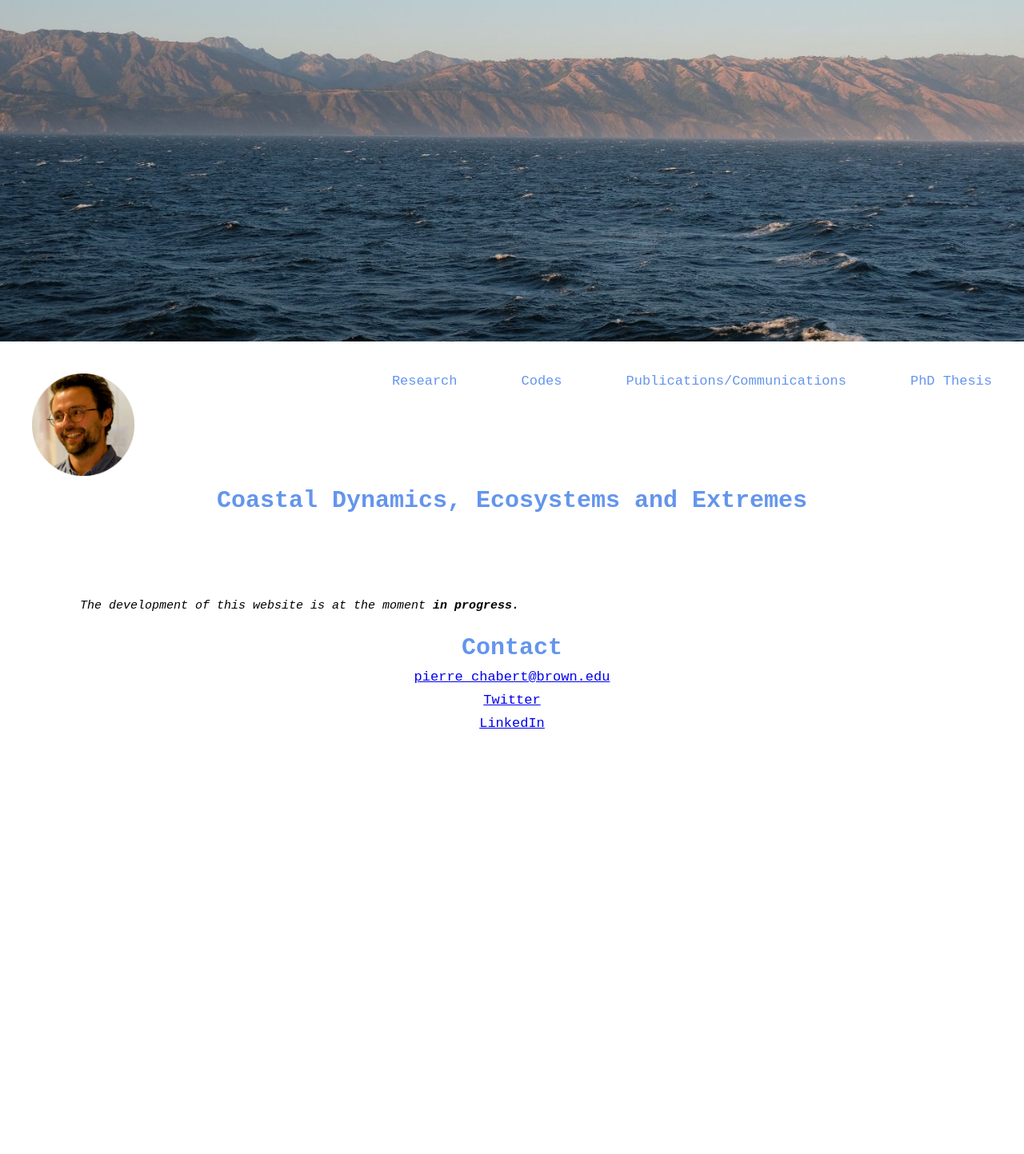
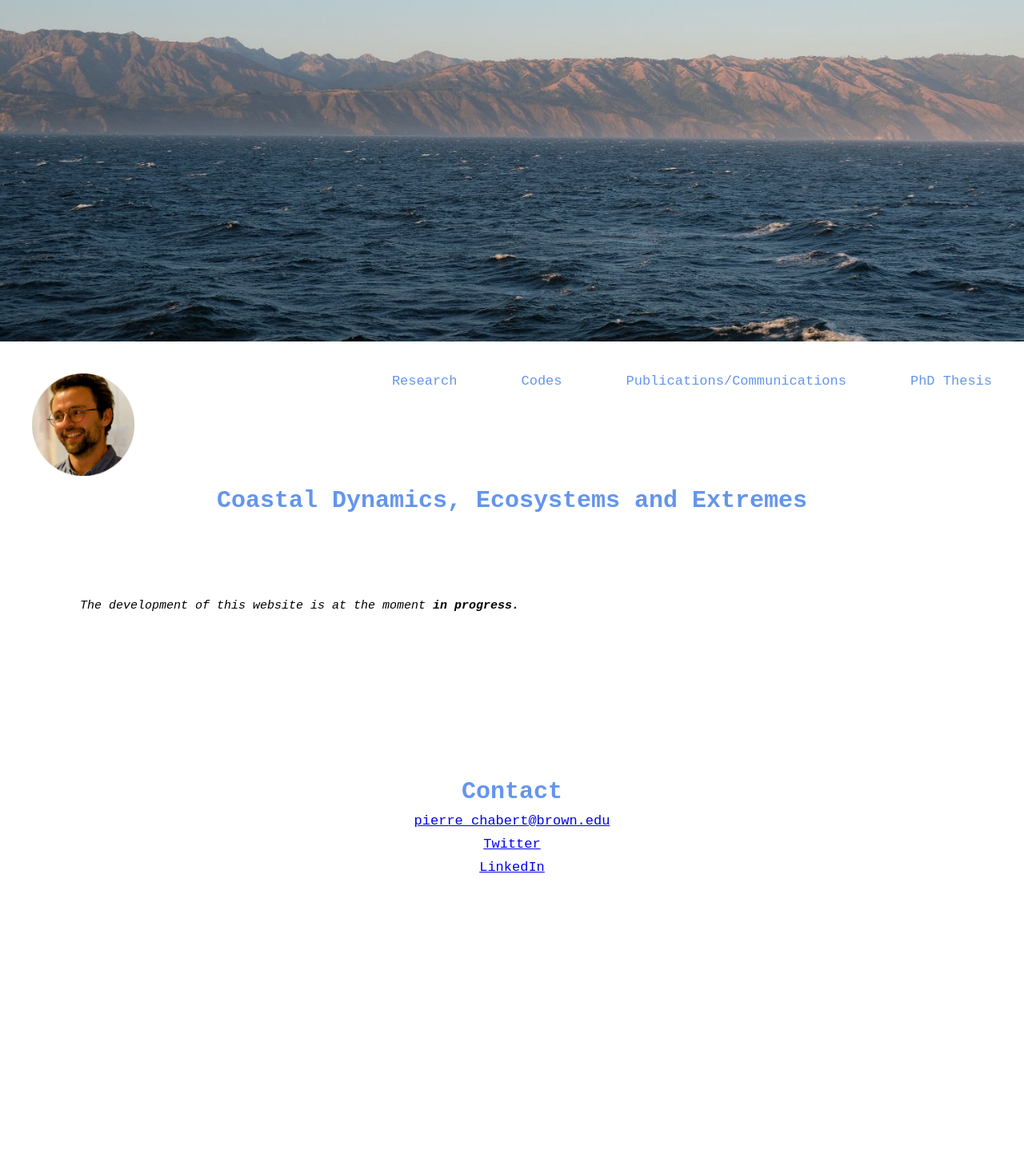
Before and after one commit to pierrechabert/pierrechabert.github.io, a Jekyll site: the page index.html, which Jekyll copies as it is, in a window 1280 px wide. Shown: the whole page at 80% size. Built offline with Jekyll 4.4.1, drawn with Linux system fonts in a browser that asks for light colours.

Commit message:
Update index.html

```diff
--- a/index.html
+++ b/index.html
@@ -61,7 +61,7 @@
   <p style="line-height: 2.0; font-size:15px;"><em>The development of this website is at the moment <strong>in progress.</strong> </em></p>
    <!-- Presentation, research interests -->
 
-  <h1 style="color:cornflowerblue; font-size:30px; margin-top:20px; text-align:center">Contact </h1>
+  <h1 style="color:cornflowerblue; font-size:30px; margin-top:200px; text-align:center">Contact </h1>
   <p class="href-style-fitnofloat"> <a href="mailto:pierre_chabert@brown.edu"> pierre_chabert@brown.edu </a></p>
   <p class="href-style-fitnofloat"> <a href="https://twitter.com/chab_pierre"> Twitter </a></p>
   <p class="href-style-fitnofloat"> <a href="https://www.linkedin.com/in/pierre-chabert-43888812b"> LinkedIn </a></p>
```
